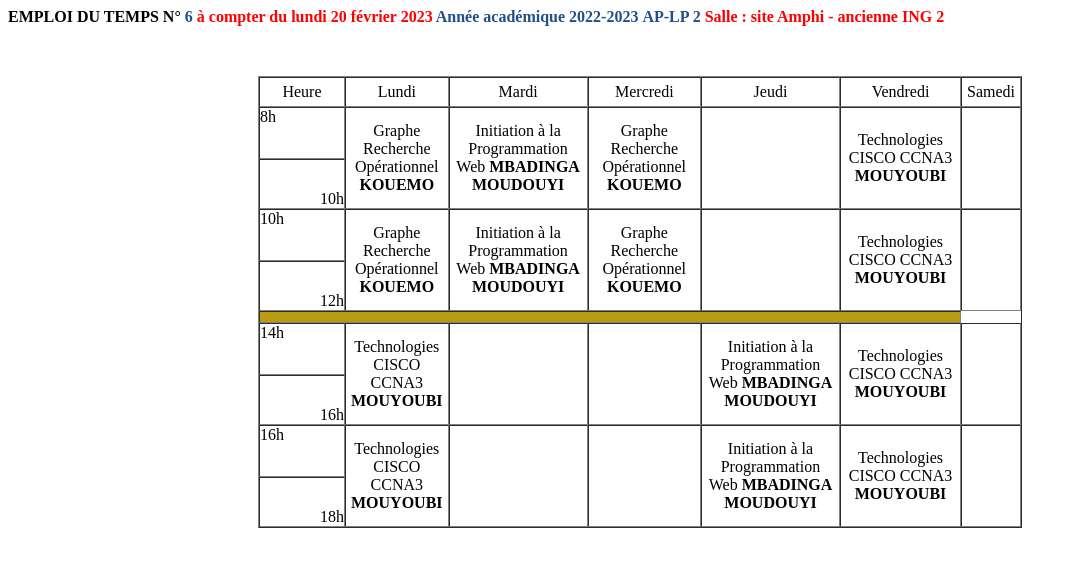
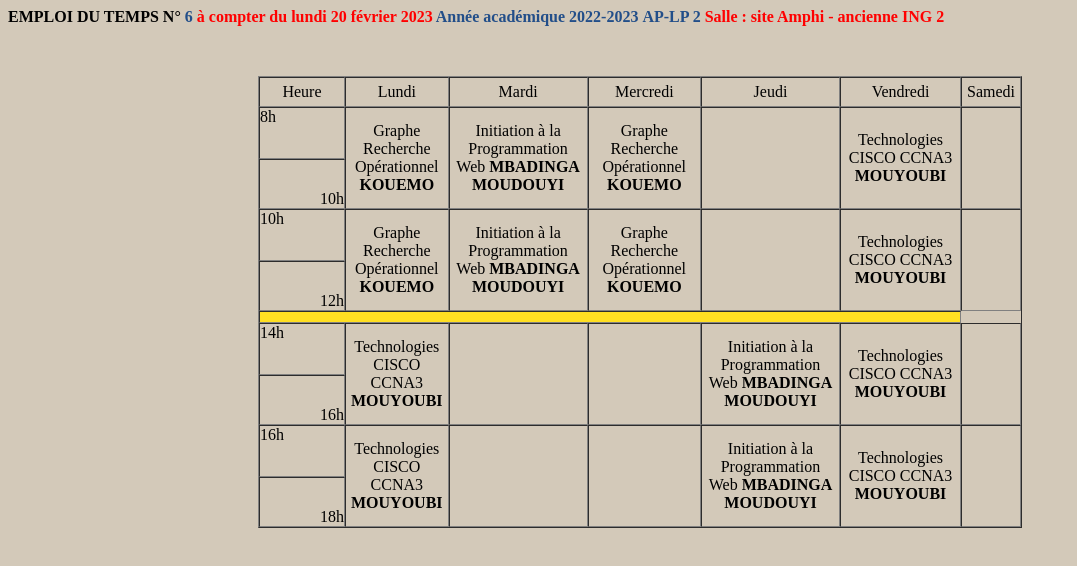
Before and after one commit to azertymj/Devoir_club, a plain HTML site: page emploie du temps/timetable.html in a window 1280 px wide. Shown: the whole page, without its empty margins (0-1077 px from the left). Drawn offline with Linux system fonts and the light colour scheme.

Commit message:
update emploi du temps

```diff
--- a/emploie du temps/styletable.css
+++ b/emploie du temps/styletable.css
@@ -1,5 +1,6 @@
 body{
     font-family: "Akhbar Bold";
+    background-color: rgb(211, 201, 185);
 }
 div{
 
--- a/emploie du temps/timetable.html
+++ b/emploie du temps/timetable.html
@@ -55,7 +55,7 @@
 
             </tr>
             <tr border="2">
-                <td align="center" colspan="6" bgcolor="b99c13"></td>
+                <td align="center" colspan="6" bgcolor="ffdf22"></td>
             </tr>
             <tr border="2" >
                 <td class="righ-left">14h</td>
```
